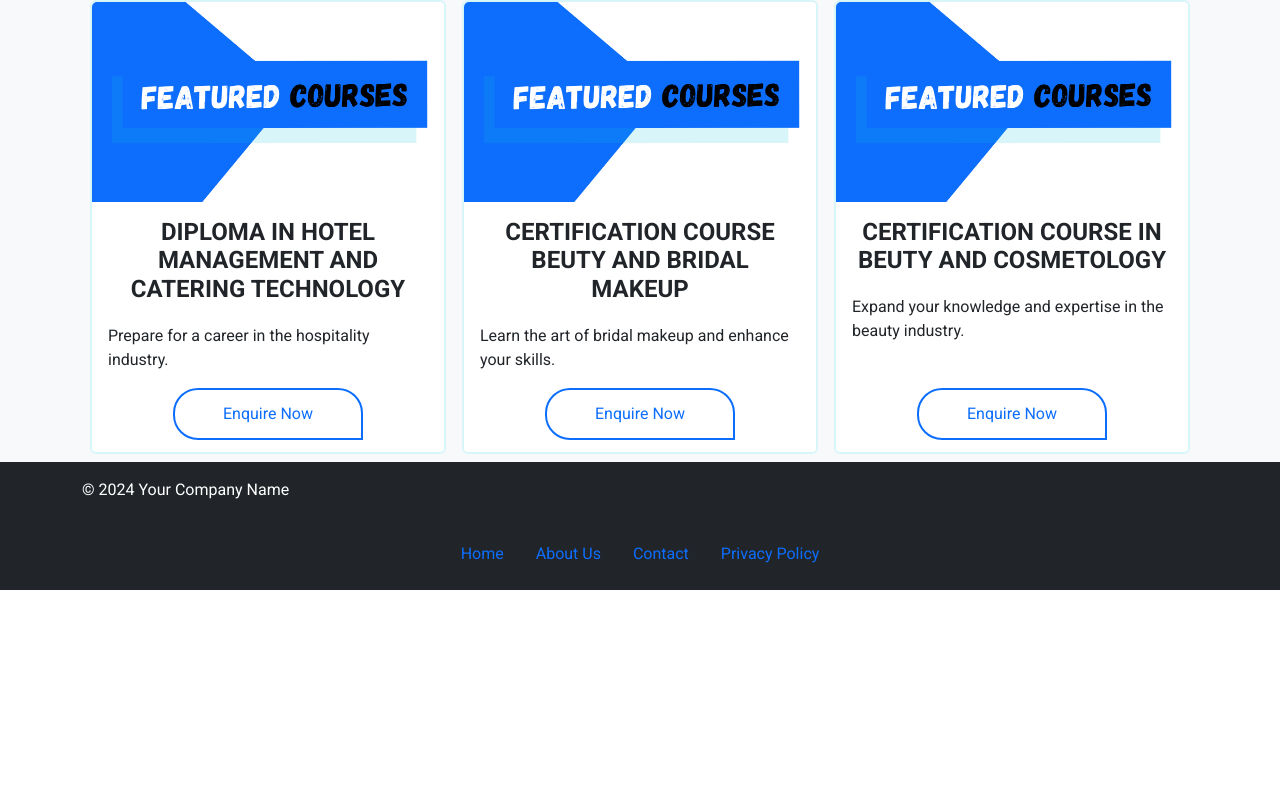
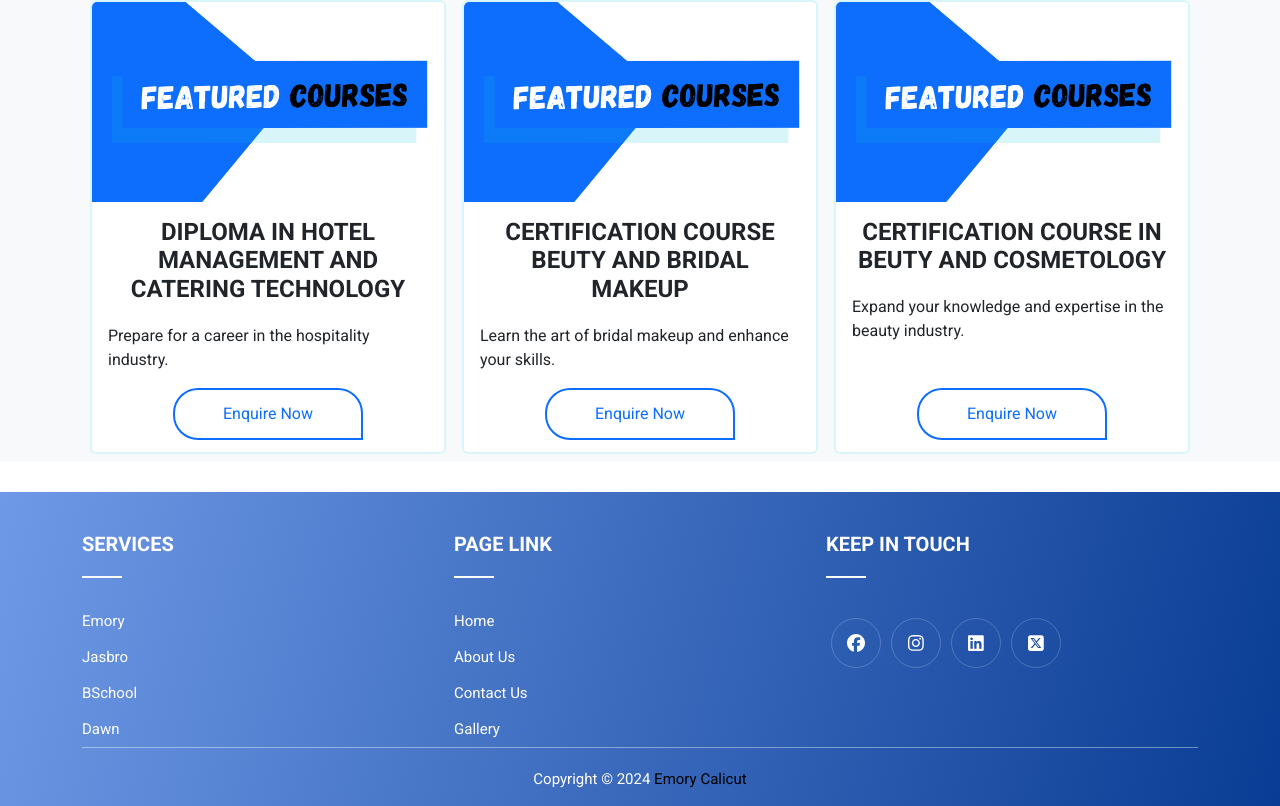
Before and after one commit to RameesV/Emory-Calicut, a React (Create React App) app: page / in a window 1280 px wide. Shown: the part 4688-5494 px from the top of the page. Before the commit the page ends 5278 px from the top, so only its background shows below. Built offline with nearby package versions, Linux system fonts and the light colour scheme.

Commit message:
Footer redesign

```diff
--- a/src/components/Footer/Footer.js
+++ b/src/components/Footer/Footer.js
@@ -1,45 +1,59 @@
-import Container from 'react-bootstrap/Container';
-import Row from 'react-bootstrap/Row';
-import Col from 'react-bootstrap/Col';
-import Nav from 'react-bootstrap/Nav';
+import "./Footer.scss";
+import { FontAwesomeIcon } from '@fortawesome/react-fontawesome'
+import {
+  faLinkedin,
+  faFacebook,
+  faInstagram,
+  faSquareXTwitter
+} from '@fortawesome/free-brands-svg-icons';
+import { Link } from "react-router-dom";
 
 const Footer = () => {
   return (
-    <footer className="bg-dark text-white py-3">
-      <Container>
-        <Row>
-          <Col xs={12} md={6}>
-            {/* Add your company name and copyright information here */}
-            <p>&copy; {new Date().getFullYear()} Your Company Name</p>
-          </Col>
-          <Col xs={12} md={6} className="d-flex justify-content-end">
-            {/* Add your social media links here */}
-            <Nav>
-              <Nav.Link href="#" className="text-white mx-2">
-                <i className="fa fa-facebook" aria-hidden="true"></i>
-              </Nav.Link>
-              <Nav.Link href="#" className="text-white mx-2">
-                <i className="fa fa-twitter" aria-hidden="true"></i>
-              </Nav.Link>
-              <Nav.Link href="#" className="text-white mx-2">
-                <i className="fa fa-instagram" aria-hidden="true"></i>
-              </Nav.Link>
-            </Nav>
-          </Col>
-        </Row>
-        <Row className="mt-3">
-          <Col xs={12}>
-            <Nav className="justify-content-center">
-              {/* Add your footer links here */}
-              <Nav.Link >Home</Nav.Link>
-              <Nav.Link >About Us</Nav.Link>
-              <Nav.Link >Contact</Nav.Link>
-              <Nav.Link >Privacy Policy</Nav.Link>
-            </Nav>
-          </Col>
-        </Row>
-      </Container>
-    </footer>
+    <div className="footer">
+      <div className="container">
+        <div className="row">
+          <div className="col-lg-4 col-sm-4 col-xs-12">
+            <div className="single_footer">
+              <h4>Services</h4>
+              <ul>
+                <li><Link to={"Emory"}>Emory</Link></li>
+                <li><Link to={"Jasbro"}>Jasbro</Link></li>
+                <li><Link to={"BSchool"}>BSchool</Link></li>
+                <li><Link to={"Dawn"}>Dawn</Link></li>
+              </ul>
+            </div>
+          </div>
+          <div className="col-md-4 col-sm-4 col-xs-12">
+            <div className="single_footer single_footer_address">
+              <h4>Page Link</h4>
+              <ul>
+                <li><Link to={"/"}>Home</Link></li>
+                <li><Link to={"about"}>About Us</Link></li>
+                <li><Link to={"contact-us"}>Contact Us</Link></li>
+                <li><Link to={"gallery"}>Gallery</Link></li>
+              </ul>
+            </div>
+          </div>
+          <div className="col-md-4 col-sm-4 col-xs-12">
+            <div className="single_footer single_footer_address">
+              <h4>KEEP IN TOUCH</h4>
+              <div className="social_profile">
+                <ul>
+                  <li><a href="https://www.facebook.com/share/RR7EV8tCGH5JLpBt/?mibextid=LQQJ4d" target="_blank"><FontAwesomeIcon icon={faFacebook} /></a></li>
+                  <li><a href="https://www.instagram.com/emory_clt?igsh=ZmlxZXB5dnk2aDI0&utm_source=qr" target="_blank"><FontAwesomeIcon icon={faInstagram} /></a></li>
+                  <li><a href="https://www.linkedin.com/school/emory-educational-institute/" target="_blank"><FontAwesomeIcon icon={faLinkedin} /></a></li>
+                  <li><a href="#"><FontAwesomeIcon icon={faSquareXTwitter} /></a></li>
+                </ul>
+              </div>
+            </div>
+          </div>
+        </div>
+        <div className="row">
+          <p className="copyright">Copyright © 2024 <a href="#">Emory Calicut</a></p>
+        </div>
+      </div>
+    </div>
   );
 };
 
--- /dev/null
+++ b/src/components/Footer/Footer.scss
@@ -0,0 +1,187 @@
+.footer {
+    background: linear-gradient(105deg, #6e99e6, #093c94);
+    padding-top: 40px;
+    margin-top: 30px;
+    // padding-bottom: 40px;
+
+    a,
+    a:hover,
+    a:focus,
+    a:active {
+        text-decoration: none;
+        outline: none;
+    }
+
+    a,
+    a:active,
+    a:focus {
+        color: #333;
+        text-decoration: none;
+        transition-timing-function: ease-in-out;
+        -ms-transition-timing-function: ease-in-out;
+        -moz-transition-timing-function: ease-in-out;
+        -webkit-transition-timing-function: ease-in-out;
+        -o-transition-timing-function: ease-in-out;
+        transition-duration: .2s;
+        -ms-transition-duration: .2s;
+        -moz-transition-duration: .2s;
+        -webkit-transition-duration: .2s;
+        -o-transition-duration: .2s;
+    }
+
+    ul {
+        margin: 0;
+        padding: 0;
+        list-style: none;
+    }
+
+    img {
+        max-width: 100%;
+        height: auto;
+    }
+
+    section {
+        padding: 60px 0;
+        /* min-height: 100vh;*/
+    }
+
+
+}
+
+/*END FOOTER SOCIAL DESIGN*/
+
+@media only screen and (max-width:768px) {
+    .single_footer {
+        margin-bottom: 30px;
+    }
+}
+
+.single_footer h4 {
+    color: #fff;
+    margin-top: 0;
+    margin-bottom: 25px;
+    font-weight: 700;
+    text-transform: uppercase;
+    font-size: 20px;
+}
+
+.single_footer h4::after {
+    content: "";
+    display: block;
+    height: 2px;
+    width: 40px;
+    background: #fff;
+    margin-top: 20px;
+}
+
+.single_footer p {
+    color: #fff;
+}
+
+.single_footer ul {
+    margin: 0;
+    padding: 0;
+    list-style: none;
+}
+
+
+.single_footer ul li a {
+    color: #fff;
+    -webkit-transition: all 0.3s ease 0s;
+    transition: all 0.3s ease 0s;
+    line-height: 36px;
+    font-size: 15px;
+    text-transform: capitalize;
+}
+
+.single_footer ul li a:hover {
+    color: #ff3666;
+}
+
+
+.single_footer_address ul li {
+    color: #fff;
+}
+
+.single_footer_address ul li span {
+    font-weight: 400;
+    color: #fff;
+    line-height: 28px;
+}
+
+.contact_social ul {
+    list-style: outside none none;
+    margin: 0;
+    padding: 0;
+}
+
+/*START SOCIAL PROFILE CSS*/
+.social_profile {
+    margin-top: 40px;
+}
+
+.social_profile ul {
+    list-style: outside none none;
+    margin: 0;
+    padding: 0;
+}
+
+.social_profile ul li {
+    float: left;
+}
+
+.social_profile ul li a {
+    text-align: center;
+    border: 0px;
+    text-transform: uppercase;
+    transition: all 0.3s ease 0s;
+    margin: 0px 5px;
+    font-size: 18px;
+    color: #fff;
+    border-radius: 30px;
+    width: 50px;
+    height: 50px;
+    line-height: 50px;
+    display: block;
+    border: 1px solid rgba(255, 255, 255, 0.2);
+}
+
+@media only screen and (max-width:768px) {
+    .social_profile ul li a {
+        margin-right: 10px;
+        margin-bottom: 10px;
+    }
+}
+
+@media only screen and (max-width:480px) {
+    .social_profile ul li a {
+        width: 40px;
+        height: 40px;
+        line-height: 40px;
+    }
+}
+
+.social_profile ul li a:hover {
+    background: #1abc9c;
+    border: 1px solid #ff3666;
+    color: #fff;
+    border: 0px;
+}
+
+/*END SOCIAL PROFILE CSS*/
+.copyright {
+    padding-top: 20px;
+    color: #fff;
+    font-size: 15px;
+    border-top: 1px solid rgba(255, 255, 255, 0.4);
+    text-align: center;
+}
+
+.copyright a {
+    color: #000;
+    transition: all 0.2s ease 0s;
+}
+
+.copyright a:hover {
+    color: #1abc9c;
+}
```
